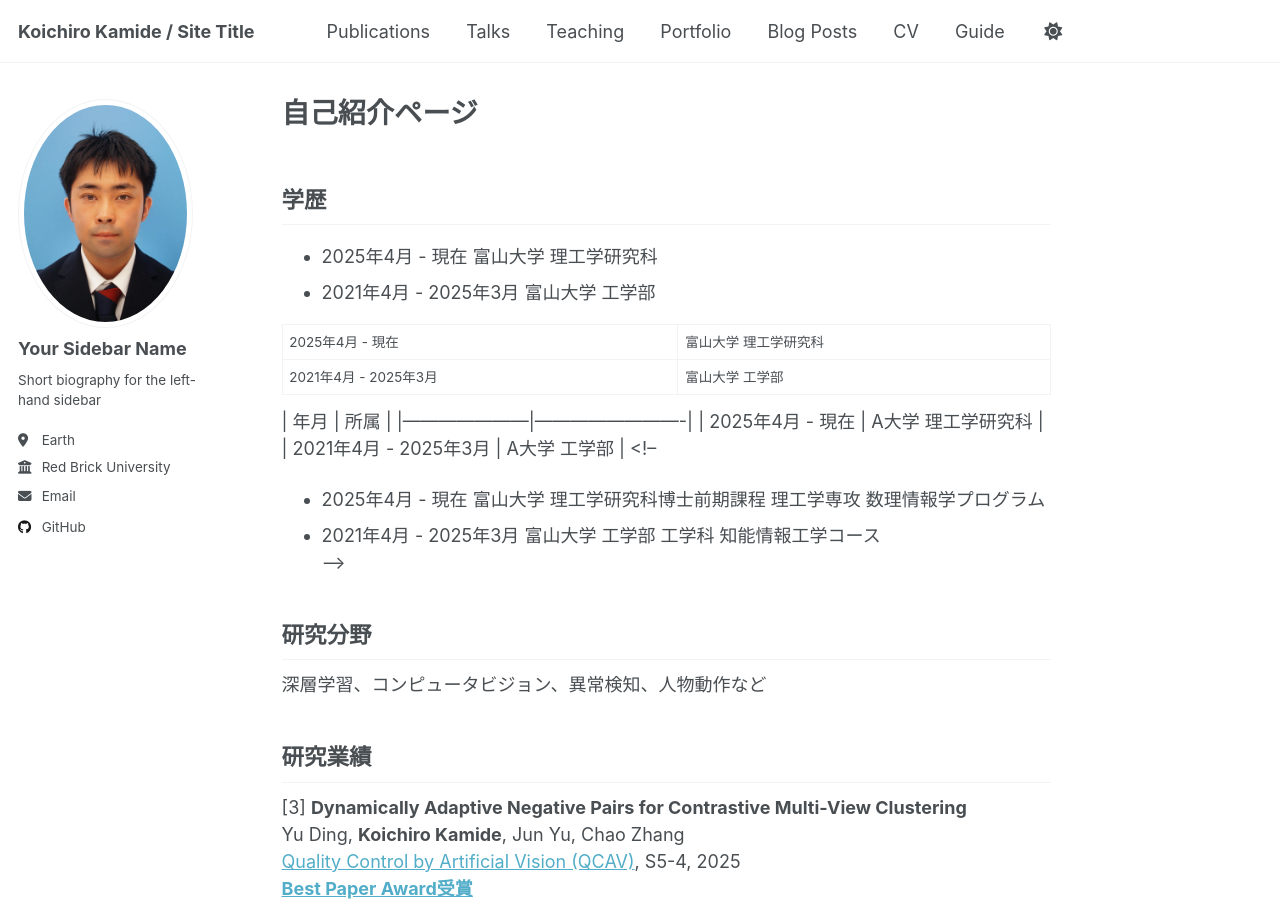
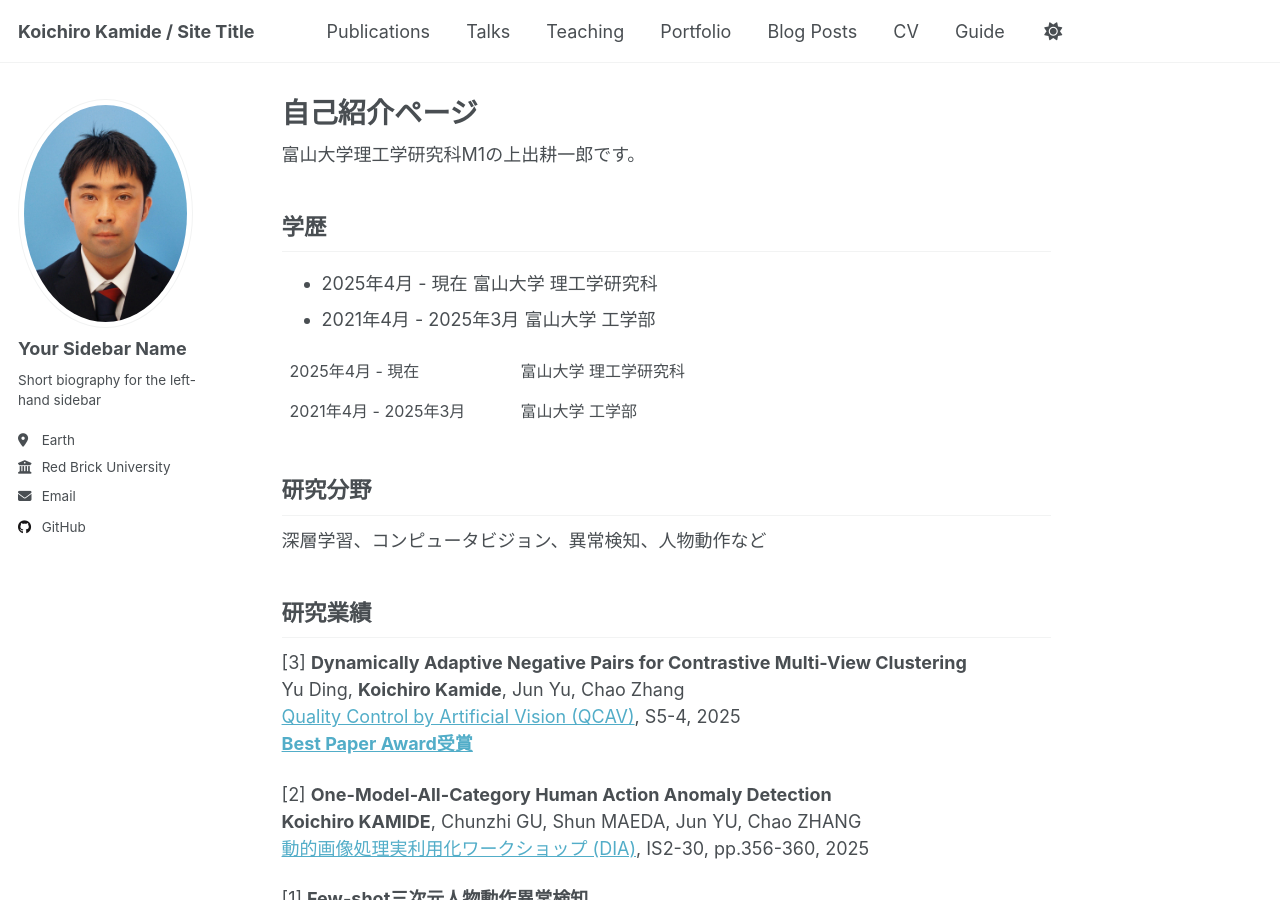
Before and after one commit to koichiro-kamide/koichiro-kamide.github.io, a Jekyll site: the page built from _pages/about.md, in a window 1280 px wide and 900 px high. Built offline with Jekyll 4.4.1, drawn with Linux system fonts in a browser that asks for light colours.

Commit message:
Update about.md

```diff
--- a/_pages/about.md
+++ b/_pages/about.md
@@ -7,25 +7,21 @@ redirect_from:
   - /about.html
 ---
 
-
+富山大学理工学研究科M1の上出耕一郎です。
 ## 学歴
 * 2025年4月 - 現在 富山大学 理工学研究科
 * 2021年4月 - 2025年3月 富山大学 工学部
-<table>
+<table style="width:100%; border-collapse: collapse; border: none; font-size: 16px;">
   <tr>
-    <td>2025年4月 - 現在</td>
-    <td>富山大学 理工学研究科</td>
+    <td style="width:30%; vertical-align: top; border: none;">2025年4月 - 現在</td>
+    <td style="width:70%; vertical-align: top; border: none;">富山大学 理工学研究科</td>
   </tr>
   <tr>
-    <td>2021年4月 - 2025年3月</td>
-    <td>富山大学 工学部</td>
+    <td style="width:30%; vertical-align: top; border: none;">2021年4月 - 2025年3月</td>
+    <td style="width:70%; vertical-align: top; border: none;">富山大学 工学部</td>
   </tr>
 </table>
 
-| 年月                | 所属                    |
-|---------------------|-------------------------|
-| 2025年4月 - 現在     | A大学 理工学研究科       |
-| 2021年4月 - 2025年3月 | A大学 工学部           |
 <!--
 * 2025年4月 - 現在 富山大学 理工学研究科博士前期課程 理工学専攻 数理情報学プログラム
 * 2021年4月 - 2025年3月 富山大学 工学部 工学科 知能情報工学コース
```
